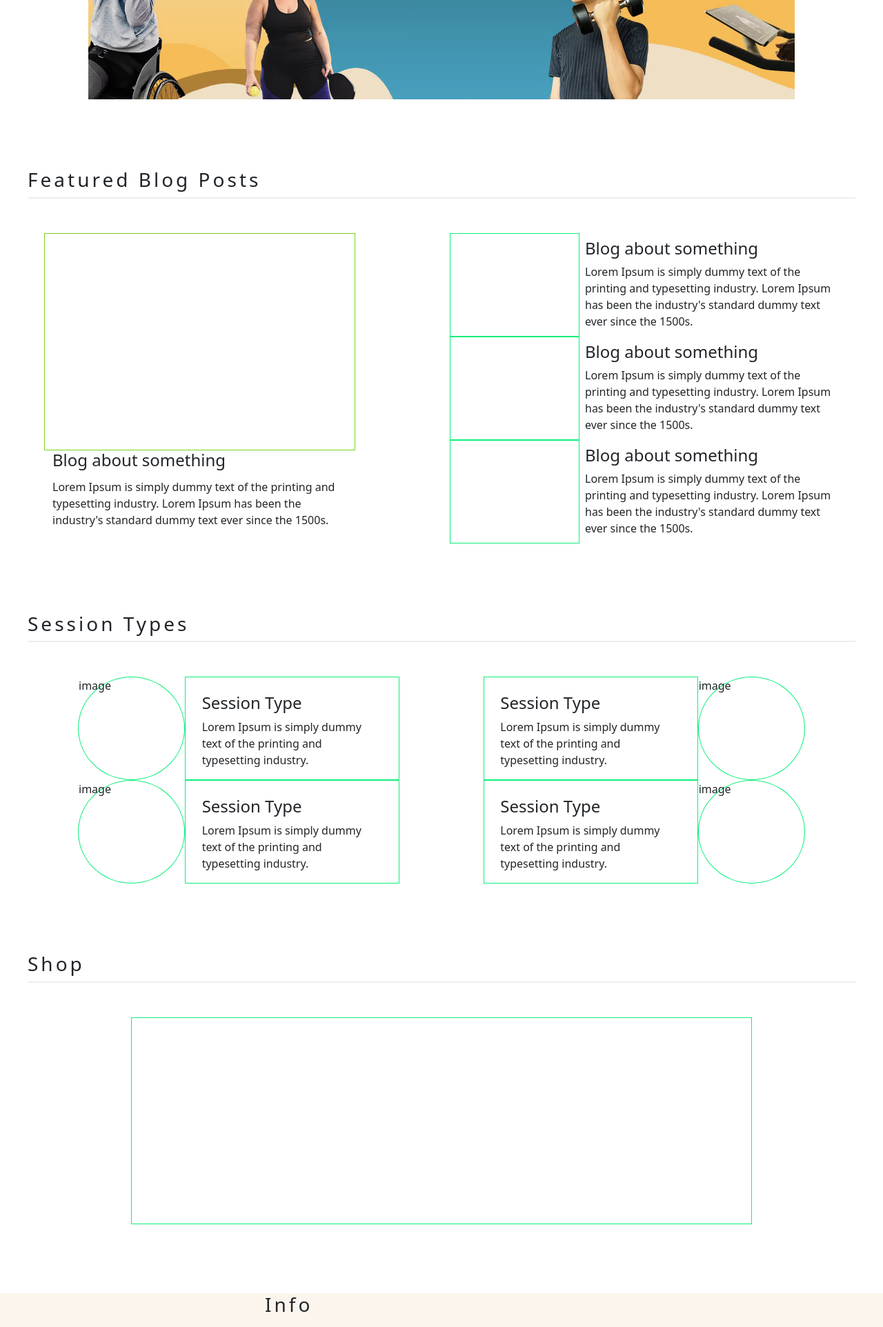
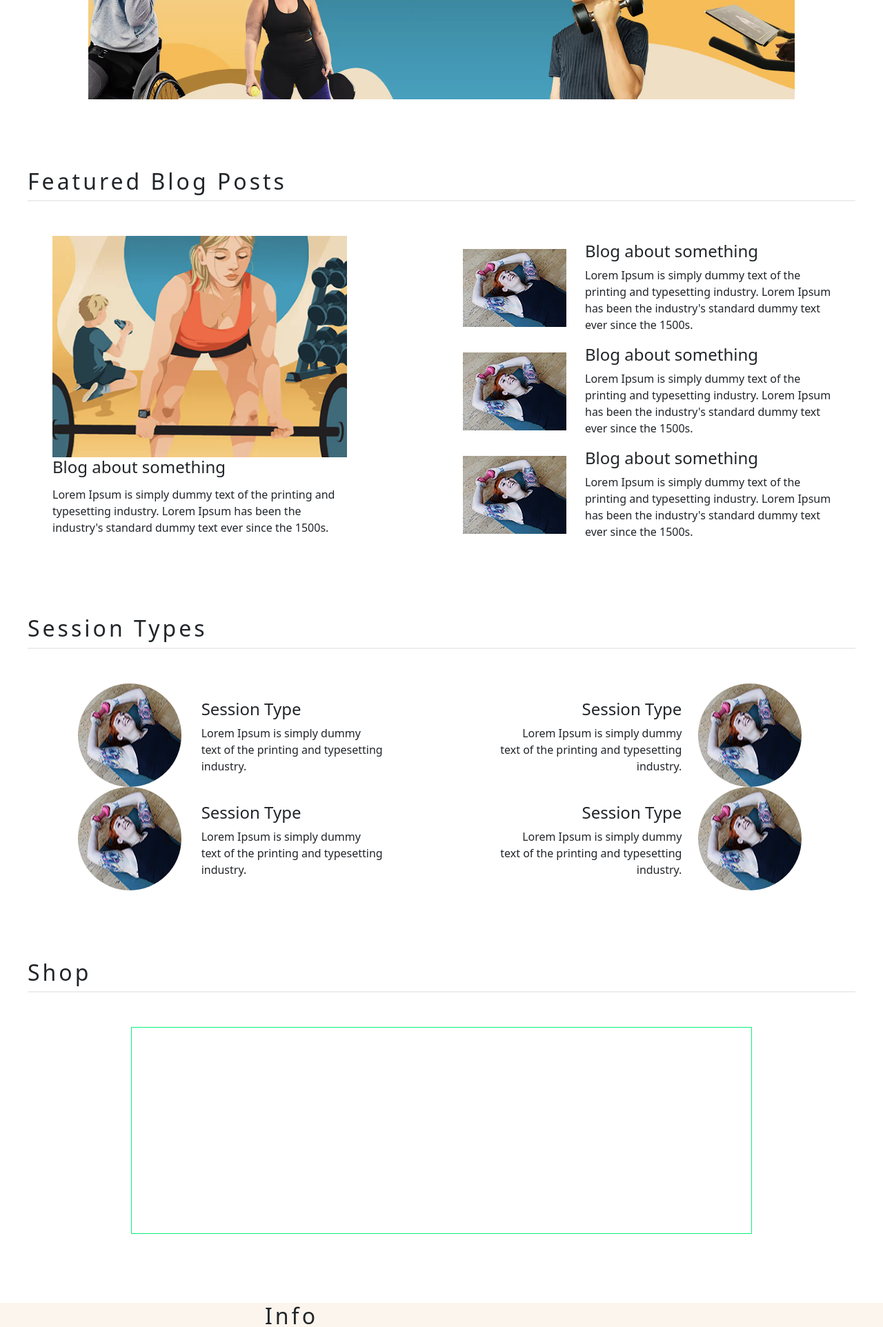
Before and after one commit to Spudos/PP4, a Django app: page / in a window 1280 px wide. Shown: the part 396-2320 px from the top of the page at 69% size. Run offline with Django 3.2, Linux system fonts and the light colour scheme.

Commit message:
add and style dummy content on homescreen

```diff
--- a/static/css/style.css
+++ b/static/css/style.css
@@ -93,8 +93,6 @@ main {
 /*--------------------------------------------Featured Blogs*/
 #featured-blog-image {
   width: 80%;
-  height: 70%;
-  border: solid 1px #76d517;
 }
 
 #featured-blog-text {
@@ -108,12 +106,11 @@ main {
 }
 
 .blog-image {
-  border: solid 1px #0cef7a;
+  display: flex;
+  justify-content: center;
+  align-items: center;
 }
 
-.blog-text {
-  height: 100%;
-}
 /*--------------------------------------------Sessions*/
 .session-type {
   display: flex;
@@ -121,22 +118,28 @@ main {
   margin: auto;
 }
 
-.session-image {
-  height: 100%;
-  border: solid 1px #0cef7a;
+.session-image img {
+  height: 150px;
+  width: 150px;
   border-radius: 50%;
 }
 
 .session-text {
   height: 100%;
   padding: 5%;
-  border: solid 1px #0cef7a;
 }
 
 .session-text-right {
   height: 100%;
   padding: 5%;
-  border: solid 1px #0cef7a;
+}
+
+.right h4 {
+  text-align: end;
+}
+
+.right p {
+  text-align: end;
 }
 
 /*--------------------------------------------Shop*/
--- a/templates/base.html
+++ b/templates/base.html
@@ -56,13 +56,15 @@
 
     <main>
       <div class="section-heading">
-        <h3>Featured Blog Posts</h3>
+        <h2>Featured Blog Posts</h2>
       </div>
 
       <div id="blog" class="row">
         <div class="row">
           <div class="main-featured-blog col-6">
-            <div class="row" id="featured-blog-image"></div>
+            <div class="row" id="featured-blog-image">
+              <img src="{% static 'images/big-image.png' %}" class="big-image" alt="{{ about.title }}">
+            </div>
             <div class="row" id="featured-blog-text">
               <h4>Blog about something</h4>
               <p>Lorem Ipsum is simply dummy text of the printing and typesetting industry. Lorem Ipsum has been the industry's standard dummy text ever since the 1500s.</p>
@@ -70,21 +72,27 @@
           </div>
           <div class="col-6">
             <div class="blog">
-              <div class="blog-image col-4"></div>
+              <div class="blog-image col-4">
+                <img src="{% static 'images/small-image.png' %}" class="small-image" alt="{{ about.title }}">
+              </div>
               <div class="blog-text col-8 p-2">
                 <h4>Blog about something</h4>
                 <p>Lorem Ipsum is simply dummy text of the printing and typesetting industry. Lorem Ipsum has been the industry's standard dummy text ever since the 1500s.</p>
               </div>
             </div>
             <div class="blog">
-              <div class="blog-image col-4"></div>
+              <div class="blog-image col-4">
+                <img src="{% static 'images/small-image.png' %}" class="small-image" alt="{{ about.title }}">
+              </div>
               <div class="blog-text col-8 p-2">
                 <h4>Blog about something</h4>
                 <p>Lorem Ipsum is simply dummy text of the printing and typesetting industry. Lorem Ipsum has been the industry's standard dummy text ever since the 1500s.</p>
               </div>
             </div>
             <div class="blog">
-              <div class="blog-image col-4"></div>
+              <div class="blog-image col-4">
+                <img src="{% static 'images/small-image.png' %}" class="small-image" alt="{{ about.title }}">
+              </div>
               <div class="blog-text col-8 p-2">
                 <h4>Blog about something</h4>
                 <p>Lorem Ipsum is simply dummy text of the printing and typesetting industry. Lorem Ipsum has been the industry's standard dummy text ever since the 1500s.</p>
@@ -95,46 +103,54 @@
       </div>
 
       <div class="section-heading">
-        <h3>Session Types</h3>
+        <h2>Session Types</h2>
       </div>
 
       <div id="sessions" class="row">
         <div class="row">
           <div class="col-5 session-type">
-            <div class="session-image col-4">image</div>
+            <div class="session-image col-4">
+              <img src="{% static 'images/small-image.png' %}" class="small-image" alt="{{ about.title }}">
+            </div>
             <div class="session-text col-8">
               <h4>Session Type</h4>
               <p>Lorem Ipsum is simply dummy text of the printing and typesetting industry.</p>
             </div>
           </div>
           <div class="col-5 session-type">
-            <div class="session-text-right col-8">
+            <div class="session-text right col-8">
               <h4>Session Type</h4>
               <p>Lorem Ipsum is simply dummy text of the printing and typesetting industry.</p>
             </div>
-            <div class="session-image col-4">image</div>
+            <div class="session-image col-4">
+              <img src="{% static 'images/small-image.png' %}" class="small-image" alt="{{ about.title }}">
+            </div>
           </div>
         </div>
         <div class="row">
           <div class="col-5 session-type">
-            <div class="session-image col-4">image</div>
+            <div class="session-image col-4">
+              <img src="{% static 'images/small-image.png' %}" class="small-image" alt="{{ about.title }}">
+            </div>
             <div class="session-text col-8">
               <h4>Session Type</h4>
               <p>Lorem Ipsum is simply dummy text of the printing and typesetting industry.</p>
             </div>
           </div>
           <div class="col-5 session-type">
-            <div class="session-text-right col-8">
+            <div class="session-text right col-8">
               <h4>Session Type</h4>
               <p>Lorem Ipsum is simply dummy text of the printing and typesetting industry.</p>
             </div>
-            <div class="session-image col-4">image</div>
+            <div class="session-image col-4">
+              <img src="{% static 'images/small-image.png' %}" class="small-image" alt="{{ about.title }}">
+            </div>
           </div>
         </div>
       </div>
 
       <div class="section-heading">
-        <h3>Shop</h3>
+        <h2>Shop</h2>
       </div>
 
       <div id="shop" class="row">
@@ -144,7 +160,7 @@
 
     <div id="info-section">
       <div id="info-section-detail" class="col-6">
-        <h3>Info</h3>
+        <h2>Info</h2>
       </div>
     </div>
 
```
Also changed, not shown: static/images/HL-Welcome_to_Healthline_Fitness-Letter_from_the_Editor-Thumbnail-732x549.avif (deleted), static/images/big-image.png (added), static/images/hero.webp (deleted), static/images/small-image.png (added), static/images/woman-weight-lifting-dumbbells-732x549-thumbnail-732x549.avif (deleted).
